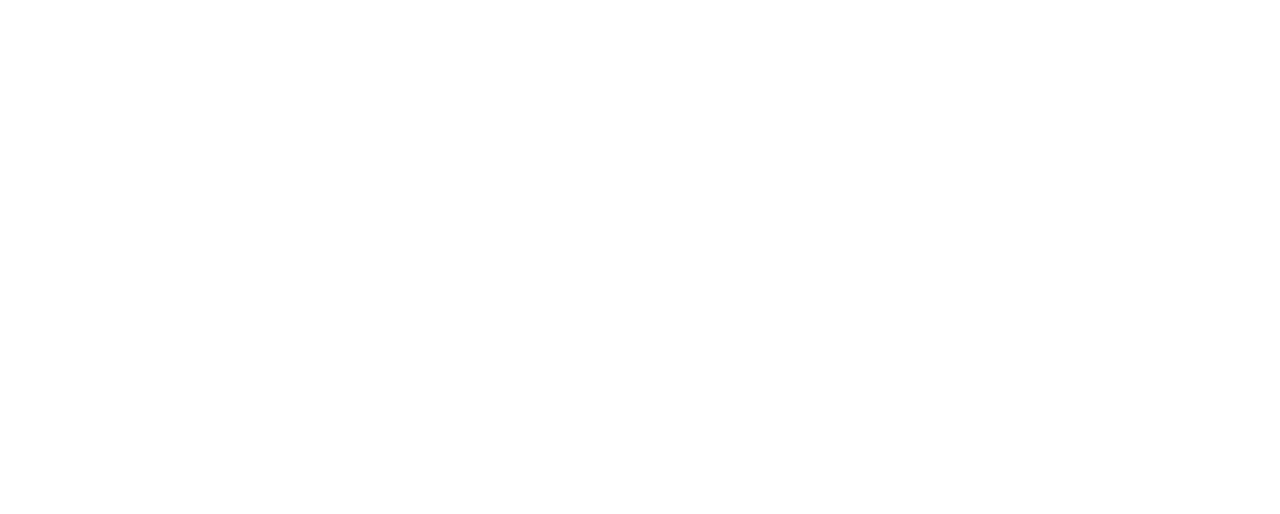
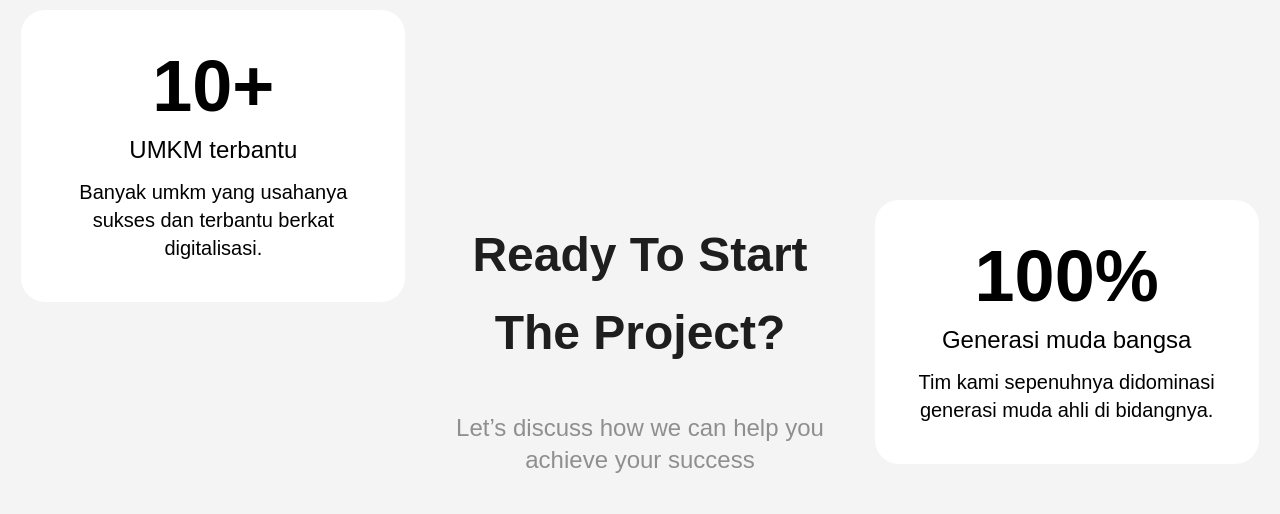
Before and after one commit to SkyzofrnDev/profile-neo, a React (Vite) app: page / in a window 1280 px wide. Shown: the part 5531-6045 px from the top of the page. Before the commit the page ends 5379 px from the top, so only its background shows below. Built offline with nearby package versions, Linux system fonts and the light colour scheme.

Commit message:
Add Start component to App and update Layout exports

```diff
--- a/src/App.jsx
+++ b/src/App.jsx
@@ -1,5 +1,5 @@
 import React from 'react'
-import { About, Approach, Hero, Portofolio, Ratings, Stats } from './Layout/Index'
+import { About, Approach, Hero, Portofolio, Ratings, Start, Stats } from './Layout/Index'
 
 const App = () => {
   return (
@@ -10,6 +10,7 @@
         <Approach/>
         <Ratings/>
         <Portofolio/>
+        <Start/>
     </div>
   )
 }
--- a/src/Layout/Index.js
+++ b/src/Layout/Index.js
@@ -4,3 +4,4 @@
 export { default as Approach } from './Approach/Approach'
 export { default as Ratings } from './Ratings/Ratings'
 export { default as Portofolio } from './Portofolio/Portofolio'
+export { default as Start } from './Start/Start'
--- /dev/null
+++ b/src/Layout/Start/Start.jsx
@@ -0,0 +1,71 @@
+import React from "react";
+import { Button } from "../../Components/Index";
+
+const Card = ({ data, title, desc }) => {
+  return (
+    <div className="px-10 py-10 bg-white w-96 rounded-3xl text-center ">
+      <p className="text-7xl font-semibold">{data}</p>
+      <p className="font-medium text-2xl my-3">{title}</p>
+      <p className="text-xl">{desc}</p>
+    </div>
+  );
+};
+
+const Start = () => {
+  return (
+    <div className="mt-56 grid grid-cols-3 gap-y-40 place-items-center pb-26">
+
+      {/* kiri atas */}
+      <div className="-translate-y-28">
+        <Card
+          data="10+"
+          title="UMKM terbantu"
+          desc="Banyak umkm yang usahanya sukses dan terbantu berkat digitalisasi."
+        />
+      </div>
+
+      {/* tengah */}
+      <div className="text-center translate-y-36 flex items-center flex-col">
+        <p className="text-5xl text-default font-semibold leading-relaxed">
+          Ready To Start The Project?
+        </p>
+        <p className="text-2xl text-[#8f8f8f] mt-10 my-10">
+          Let’s discuss how we can help you achieve your success
+        </p>
+        <Button text="Penawaran" bg="bg-primary"/>
+      </div>
+
+      {/* kanan atas */}
+      <div className="translate-y-16">
+        <Card
+          data="100%"
+          title="Generasi muda bangsa"
+          desc="Tim kami sepenuhnya didominasi generasi muda ahli di bidangnya."
+        />
+      </div>
+
+      {/* kiri bawah */}
+      <div className="translate-y-10">
+        <Card
+          data="100%"
+          title="Klien kami puas"
+          desc="Seluruh klien puas dengan hasil yang diberikan."
+        />
+      </div>
+
+      {/* spacer tengah */}
+      <div></div>
+
+      {/* kanan bawah */}
+      <div className="translate-y-20">
+        <img
+          src="hero-img.png"
+          className="rounded-3xl w-96"
+          alt="team"
+        />
+      </div>
+    </div>
+  );
+};
+
+export default Start;
```
